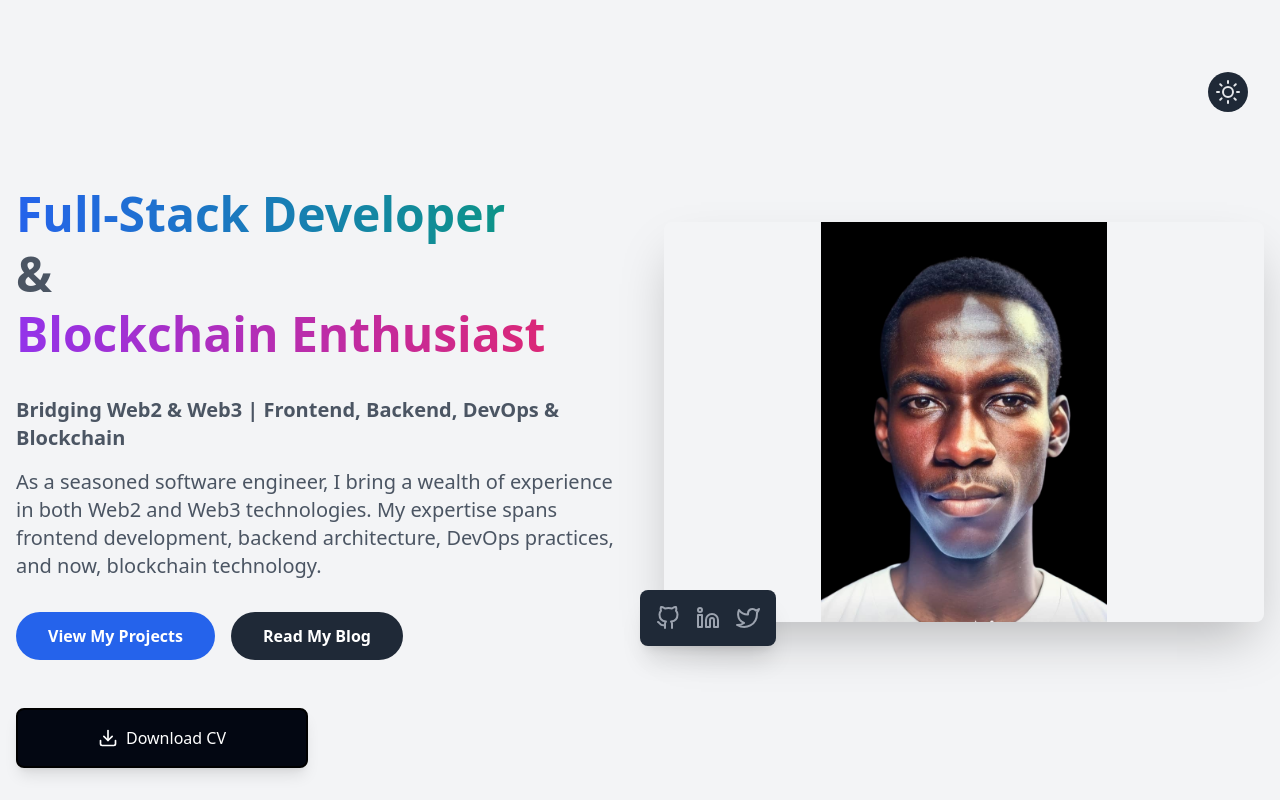
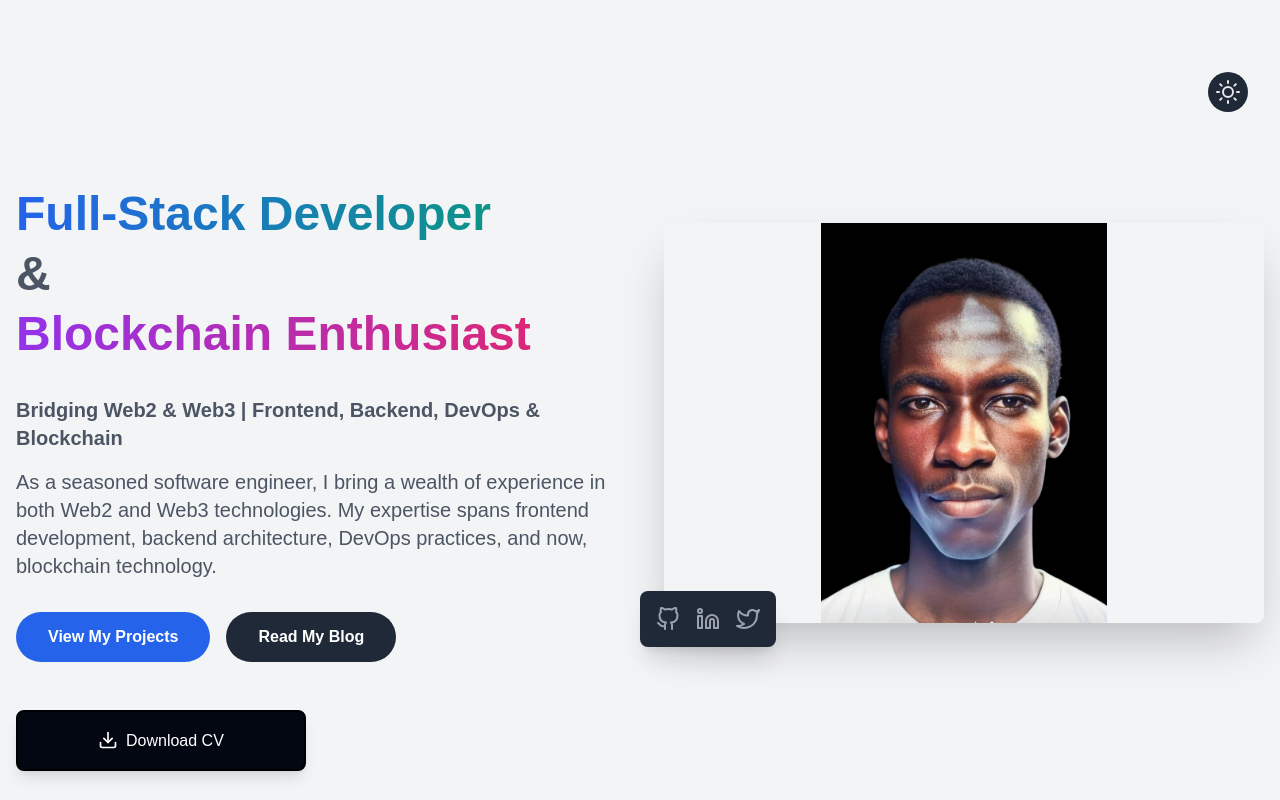
Before and after one commit to chiemezie1/chiemezie_agbo, a Next.js app: page / in a window 1280 px wide. Shown: the top 800 px of the page. Built offline with nearby package versions, Linux system fonts and the light colour scheme.

Commit message:
updated the css file

```diff
--- a/src/app/globals.css
+++ b/src/app/globals.css
@@ -1,6 +1,18 @@
 @tailwind base;
 @tailwind components;
 @tailwind utilities;
+
+
+* {
+  margin: 0;
+  padding: 0;
+  box-sizing: border-box;
+}
+
+body {
+  font-family: Arial, sans-serif;
+  line-height: 1.6;
+}
 
 :root {
   --light-bg-color: #F5F7FA; /* Light gray background */
```
